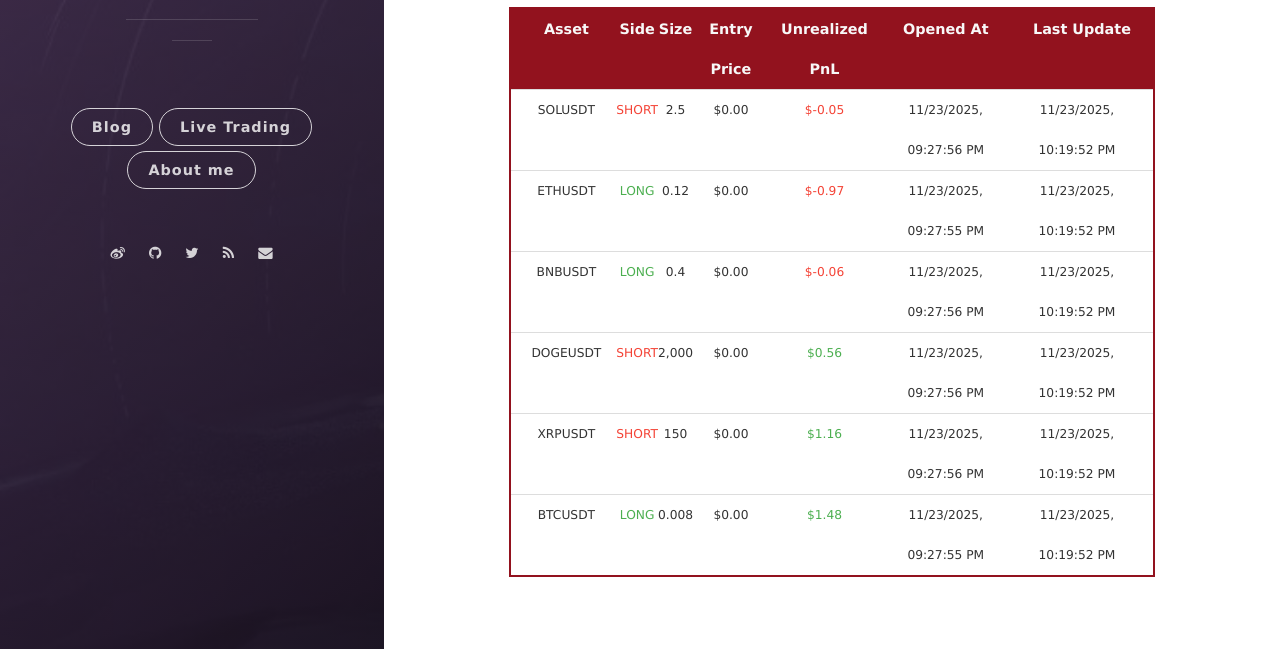
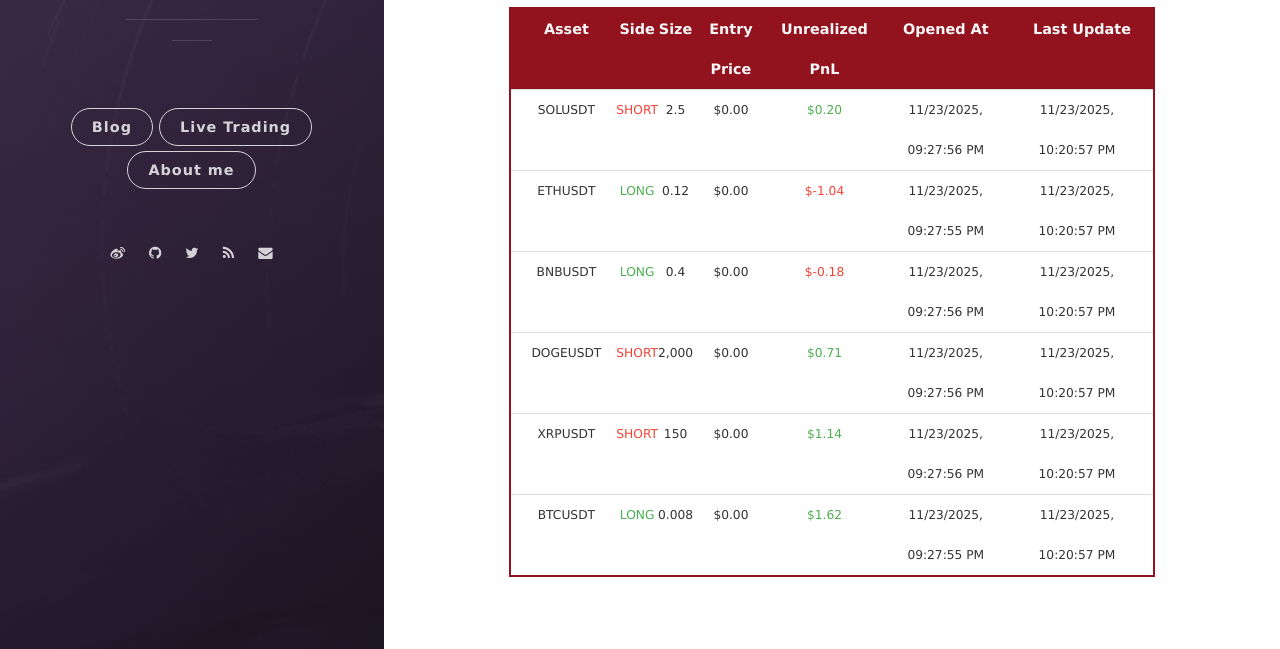
Before and after one commit to leeyegy/leeyegy.github.io, a Jekyll site: the page built from live-trading.html, in a window 1280 px wide and 1269 px high. Shown: the part 592-1241 px from the top of the window. Built offline with Jekyll 4.4.1, drawn with Linux system fonts in a browser that asks for light colours; nearby versions of some CDN libraries.

Commit message:
AccountMonitor: refresh positions 2025-11-24T06:20:57+08:00

```diff
--- a/assets/data/binance/positions.json
+++ b/assets/data/binance/positions.json
@@ -4,53 +4,53 @@
     "side": "SHORT",
     "size": 2.5,
     "entryPrice": 0.0,
-    "unrealizedPnl": -0.05,
+    "unrealizedPnl": 0.20140475,
     "openedAt": "2025-11-24T05:27:56+08:00",
-    "reportedAt": "2025-11-24T06:19:52+08:00"
+    "reportedAt": "2025-11-24T06:20:57+08:00"
   },
   {
     "symbol": "ETHUSDT",
     "side": "LONG",
     "size": 0.12,
     "entryPrice": 0.0,
-    "unrealizedPnl": -0.9732,
+    "unrealizedPnl": -1.04492093,
     "openedAt": "2025-11-24T05:27:55+08:00",
-    "reportedAt": "2025-11-24T06:19:52+08:00"
+    "reportedAt": "2025-11-24T06:20:57+08:00"
   },
   {
     "symbol": "BNBUSDT",
     "side": "LONG",
     "size": 0.4,
     "entryPrice": 0.0,
-    "unrealizedPnl": -0.06,
+    "unrealizedPnl": -0.17933233,
     "openedAt": "2025-11-24T05:27:56+08:00",
-    "reportedAt": "2025-11-24T06:19:52+08:00"
+    "reportedAt": "2025-11-24T06:20:57+08:00"
   },
   {
     "symbol": "DOGEUSDT",
     "side": "SHORT",
     "size": 2000.0,
     "entryPrice": 0.0,
-    "unrealizedPnl": 0.56,
+    "unrealizedPnl": 0.70882,
     "openedAt": "2025-11-24T05:27:56+08:00",
-    "reportedAt": "2025-11-24T06:19:52+08:00"
+    "reportedAt": "2025-11-24T06:20:57+08:00"
   },
   {
     "symbol": "XRPUSDT",
     "side": "SHORT",
     "size": 150.0,
     "entryPrice": 0.0,
-    "unrealizedPnl": 1.160898,
+    "unrealizedPnl": 1.14,
     "openedAt": "2025-11-24T05:27:56+08:00",
-    "reportedAt": "2025-11-24T06:19:52+08:00"
+    "reportedAt": "2025-11-24T06:20:57+08:00"
   },
   {
     "symbol": "BTCUSDT",
     "side": "LONG",
     "size": 0.008,
     "entryPrice": 0.0,
-    "unrealizedPnl": 1.4782,
+    "unrealizedPnl": 1.62114428,
     "openedAt": "2025-11-24T05:27:55+08:00",
-    "reportedAt": "2025-11-24T06:19:52+08:00"
+    "reportedAt": "2025-11-24T06:20:57+08:00"
   }
 ]
```
